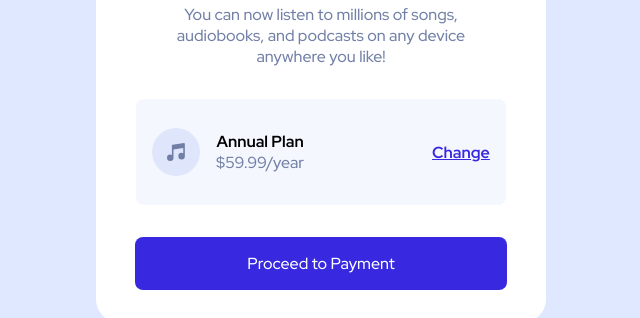
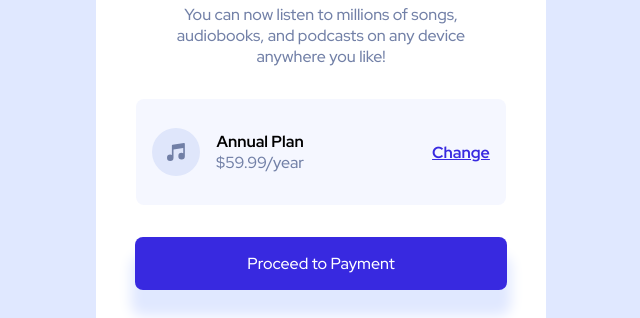
Before and after one commit to awitmer1/Frontend-Mentor-Order-Summary-Component, a plain HTML site: page index.html in a window 1280 px wide. Shown: the part 477-795 px from the top of the page, without its empty margins (232-872 px from the left). Drawn offline with Linux system fonts and the light colour scheme.

Commit message:
Feat: Added box shadow to payment button

```diff
--- a/index.css
+++ b/index.css
@@ -30,7 +30,7 @@ h2 {
 .main-card {
     background-color: white;
     margin: 10rem 20rem;
-    height: 40rem;
+    height: 44rem;
     border-radius: 1.5rem;
     max-width: min-content;
     display: flex;
@@ -87,6 +87,7 @@ h2 {
     padding: 1rem 7rem;
     border-radius: 0.5rem;
     border: none;
+    box-shadow: 0px 22px 13px 4px var(--Pale-blue);
 }
 
 .finalize-order a {
```
